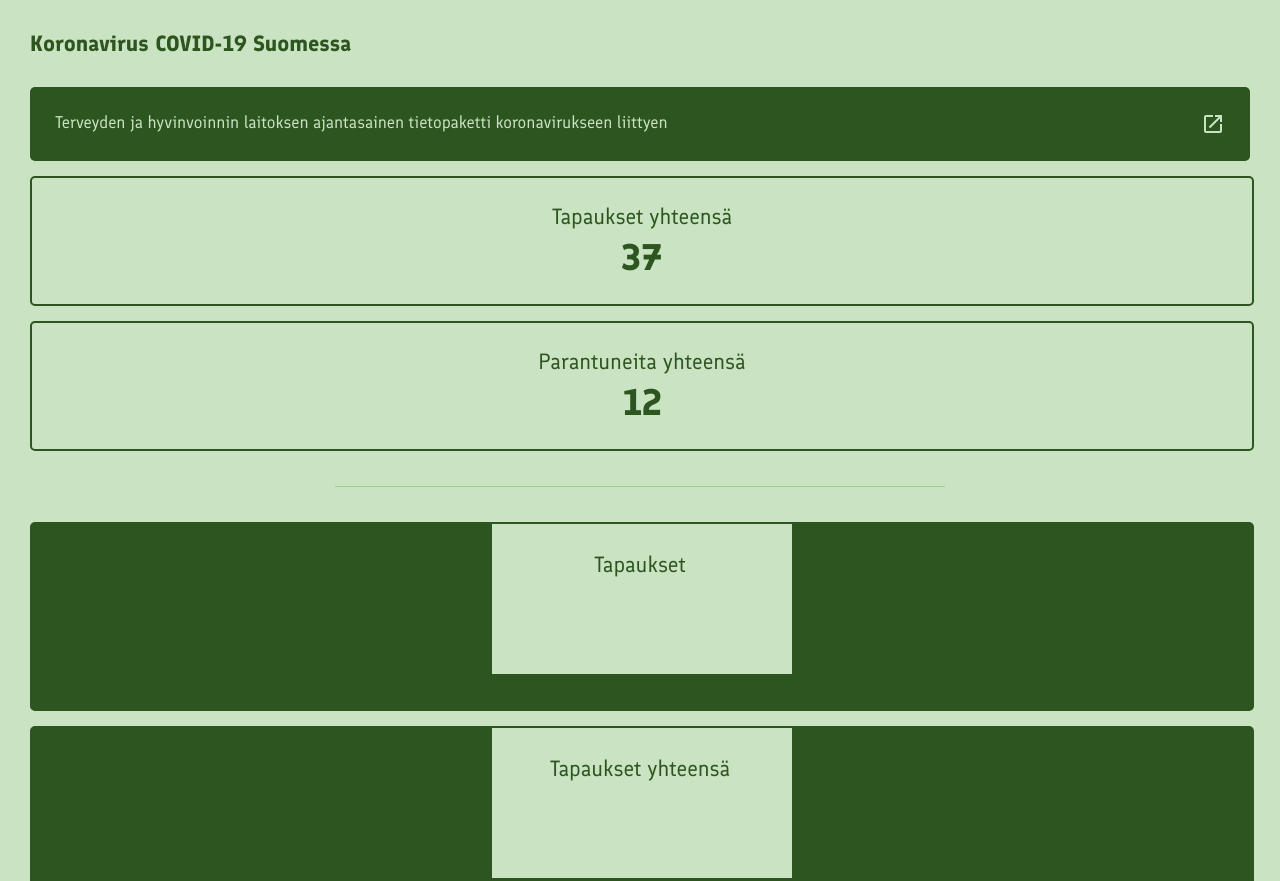
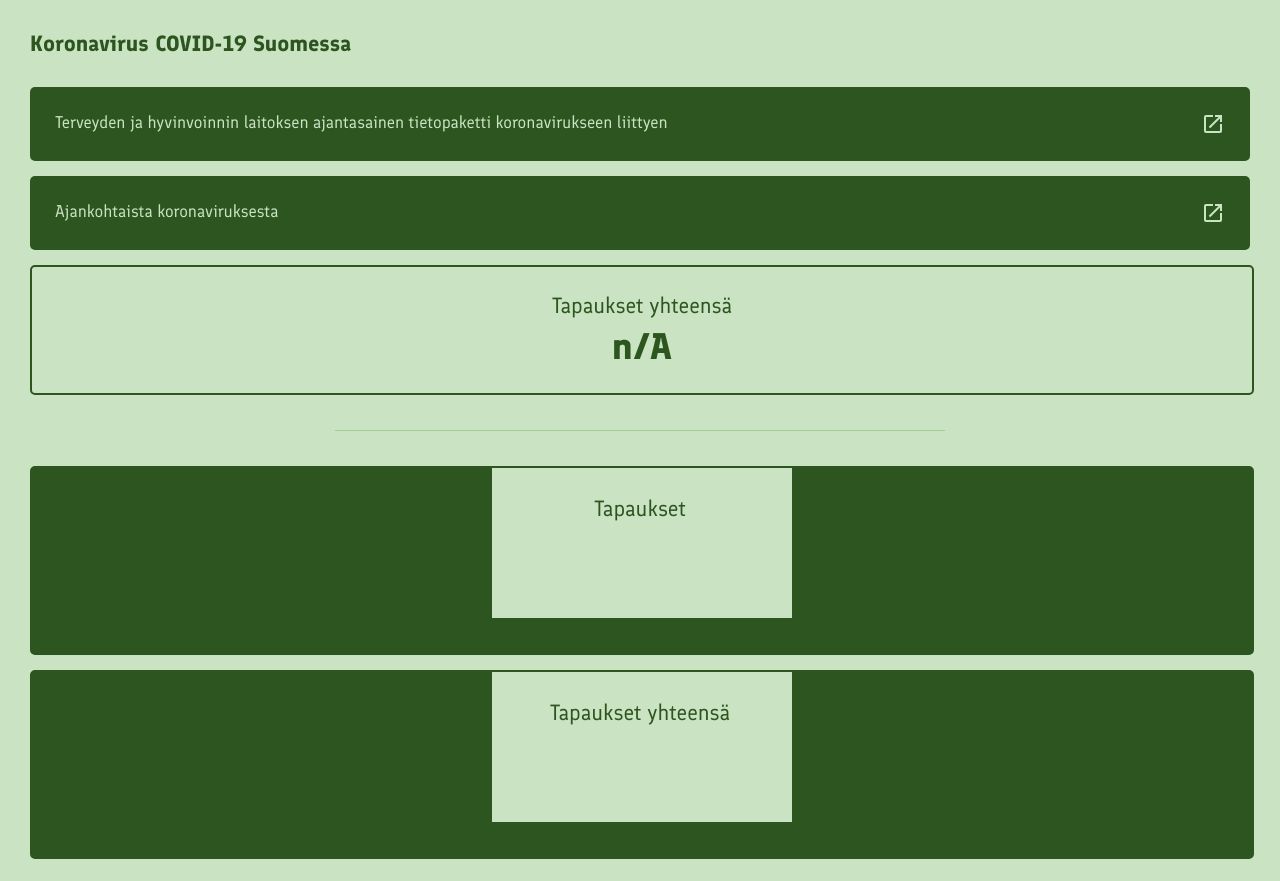
Before and after one commit to ahnl/covid-19.fi, a plain HTML site: page www/index.html in a window 1280 px wide. Shown: the top 881 px of the page. Drawn offline with nearby package versions, Linux system fonts and the light colour scheme; no server answers.

Commit message:
Removed healed, added another link button to THL

```diff
--- a/www/app.js
+++ b/www/app.js
@@ -165,6 +165,7 @@ dataFromCsv('https://raw.githubusercontent.com/ahnl/coronavirus-finland/master/d
 
 dataFromCsv('https://raw.githubusercontent.com/ahnl/coronavirus-finland/master/total.csv', function(err, data) {
     if (!err) {
+        document.getElementById('total').innerHTML = data.data[data.data.length - 1];
         makeChart(ctx2, 'Tartunnat yhteensä', data);
     }
 });
--- a/www/index.html
+++ b/www/index.html
@@ -30,16 +30,35 @@
             </div>
         </a>
 
+        <a class="resetLink" target="_blank"
+        href="https://thl.fi/fi/web/infektiotaudit-ja-rokotukset/ajankohtaista/ajankohtaista-koronaviruksesta-covid-19">
+        <div class="linkButton">
+            <div class="linkButtonText">
+               Ajankohtaista koronaviruksesta
+            </div>
+            <div class="linkButtonIcon">
+                <img src="images/open.svg">
+            </div>
+        </div>
+    </a>
+
         <div class="statisticCard">
             Tapaukset yhteensä
-            <span class="statisticCardValue" id="total">37</span>
+            <span class="statisticCardValue" id="total">n/A</span>
         </div>
+
+        <!--
+            Joku muu statistiikka myöhemmin.
+
+            Parantuneihin ei ole dataa (THL):
+            "Vastaavasti taudista parantuneiden määrää on myös vaikea arvioida. Eri maat tulkitsevat parantumisen kriteerit eri tavoin, eikä esimerkiksi Suomessa anneta potilaiden yksityisyyden suojaamiseksi potilaiden tilasta tietoa julkisuuteen."
+            https://thl.fi/fi/web/infektiotaudit-ja-rokotukset/ajankohtaista/ajankohtaista-koronaviruksesta-covid-19
 
         <div class="statisticCard">
             Parantuneita yhteensä
-            <span class="statisticCardValue" id="healedTotal">12</span>
+            <span class="statisticCardValue" id="healedTotal">n/A</span>
         </div>
-
+-->
         <hr>
         <script src="https://cdnjs.cloudflare.com/ajax/libs/Chart.js/2.7.2/Chart.min.js"></script>
 
```
